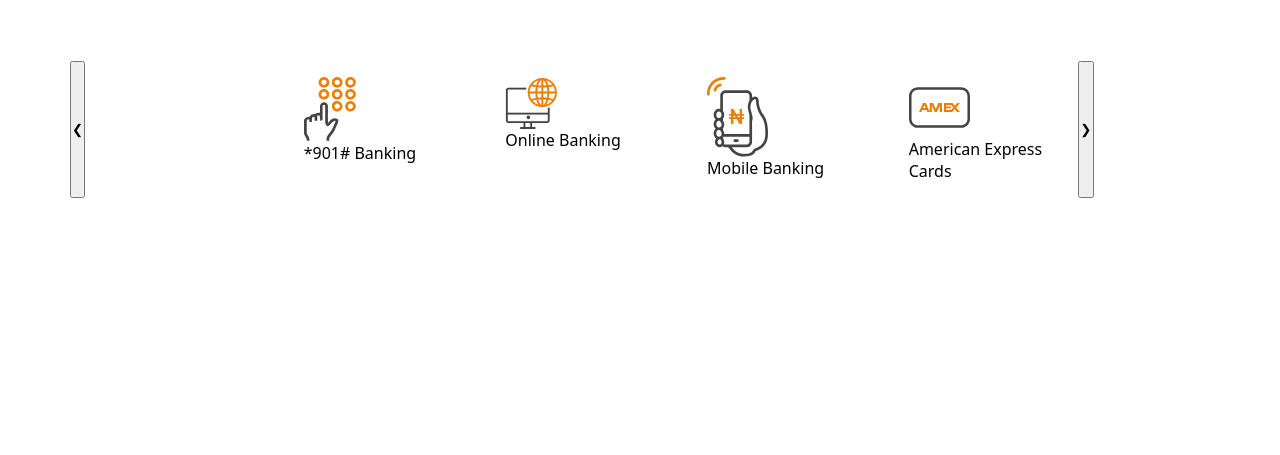
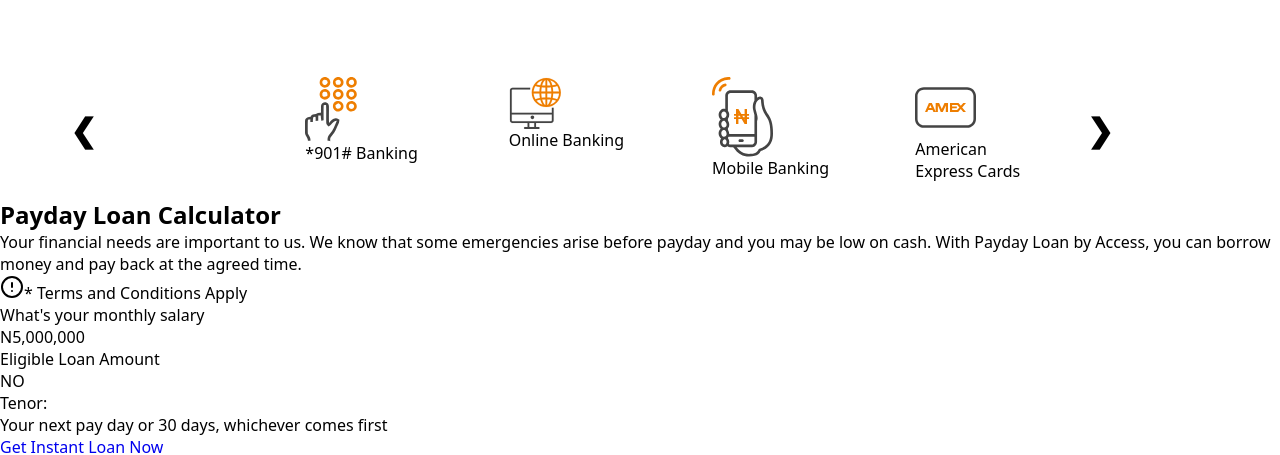
Before and after one commit to Quaintbrake5/Access, a React (Vite) app: page / in a window 1280 px wide. Shown: the part 1383-1838 px from the top of the page. Before the commit the page ends 1581 px from the top, so only its background shows below. Built offline with nearby package versions, Linux system fonts and the light colour scheme.

Commit message:
Added my project

```diff
--- a/src/App.jsx
+++ b/src/App.jsx
@@ -5,6 +5,7 @@
 import Header from './components/Header'
 import NewsStrip from './components/NewsStrip'
 import MainSection from './components/MainSection'
+import Payday from './components/Payday'
 
 
 function App() {
@@ -15,6 +16,7 @@
       <Header/>
       <NewsStrip/>
       <MainSection/>
+      <Payday/>
     </>
   )
 }
--- a/src/components/MainSection.jsx
+++ b/src/components/MainSection.jsx
@@ -24,7 +24,9 @@
         <div className='access-more'>
           <div className='swiper-wrapper'>
             <div className='swiper-slide'>
-              <button className="prev" onClick="prevSlide()">&#10094;</button>
+              <button className="prev" onClick="prevSlide()">
+                <strong>&#10094;</strong>
+              </button>
               {/* <button className="next" onClick="nextSlide()">&#10095;</button> */}
             </div>
 
@@ -85,7 +87,9 @@
 
             <div className='swiper-slide'>
               {/* <button className="prev" onClick="prevSlide()">&#10094;</button> */}
-              <button className="next" onClick="nextSlide()">&#10095;</button>
+              <button className="next" onClick="nextSlide()">
+                <strong>&#10095;</strong>
+              </button>
             </div>
 
           </div>
--- /dev/null
+++ b/src/components/Payday.jsx
@@ -0,0 +1,62 @@
+/* eslint-disable react/no-unescaped-entities */
+/* eslint-disable no-unused-vars */
+import React from 'react'
+
+const Payday = () => {
+  return (
+    <>
+      <section className='payday-calc'>
+        <div className='payday-container'>
+            <div className='payday-calc-box'>
+                <div className='calc-box-1'>
+                    <h2>Payday Loan Calculator</h2>
+                    <p className="payday-calc-box-text">
+                        Your financial needs are important to us.
+                        We know that some emergencies arise before payday and you may be low on cash.
+                        With Payday Loan by Access, you can borrow money and pay back at the agreed time.
+                    </p>
+
+                    <div className="payday-calc-terms">
+                        <svg xmlns="http://www.w3.org/2000/svg" width="24" height="24" viewBox="0 0 24 24" fill="none" stroke="currentColor" strokeWidth="2" strokeLinecap="round" strokeLinejoin="round" className="feather feather-alert-circle mr-1 white-text">
+                            <circle cx="12" cy="12" r="10"></circle>
+                            <line x1="12" y1="8" x2="12" y2="12"></line>
+                            <line x1="12" y1="16" x2="12.01" y2="16"></line>
+                        </svg>
+                        * Terms and Conditions Apply
+                    </div>
+
+
+                </div>
+
+                <div className='calc-box-2'>
+                    <p>What's your monthly salary</p>
+                    <div className='loan-drag'>
+                        <div className='loan-amount'>N5,000,000</div>
+                        <div className='loan-circle'>
+                            <div className='loan-drag-bot'></div>
+                        </div>
+                    </div>
+                </div>
+
+                <div className='calc-float'>
+                    <div className='calc-float-text'>
+                        <div className='float-top'>Eligible Loan Amount</div>
+                        <div className='main-text'>NO</div>
+                        <div className='light-text'>
+                            <div className='medium'>Tenor:</div>
+                            Your next pay day or 30 days, whichever comes first
+                        </div>
+
+                        <a href="https://www.accessbankplc.com/personal/borrowing/payday-loan" className="float-button">
+                            Get Instant Loan Now
+                        </a>
+                    </div>
+                </div>
+            </div>
+        </div>
+      </section>
+    </>
+  )
+}
+
+export default Payday
--- a/src/components/styles/mainSection.css
+++ b/src/components/styles/mainSection.css
@@ -23,4 +23,15 @@
     display: flex;
     flex-direction: row;
     padding-left: 70px;
+    gap: 10px;
 }
+
+.access-more .swiper-slide button{
+    background-color: transparent;
+    border: none;
+
+}
+
+.access-more .swiper-slide  strong{
+    font-size: xx-large;
+}
--- /dev/null
+++ b/src/components/styles/payday.css
@@ -0,0 +1,4 @@
+.payday-calc{
+    width: 100%;
+    margin: -25rem auto 0rem;
+}
```
